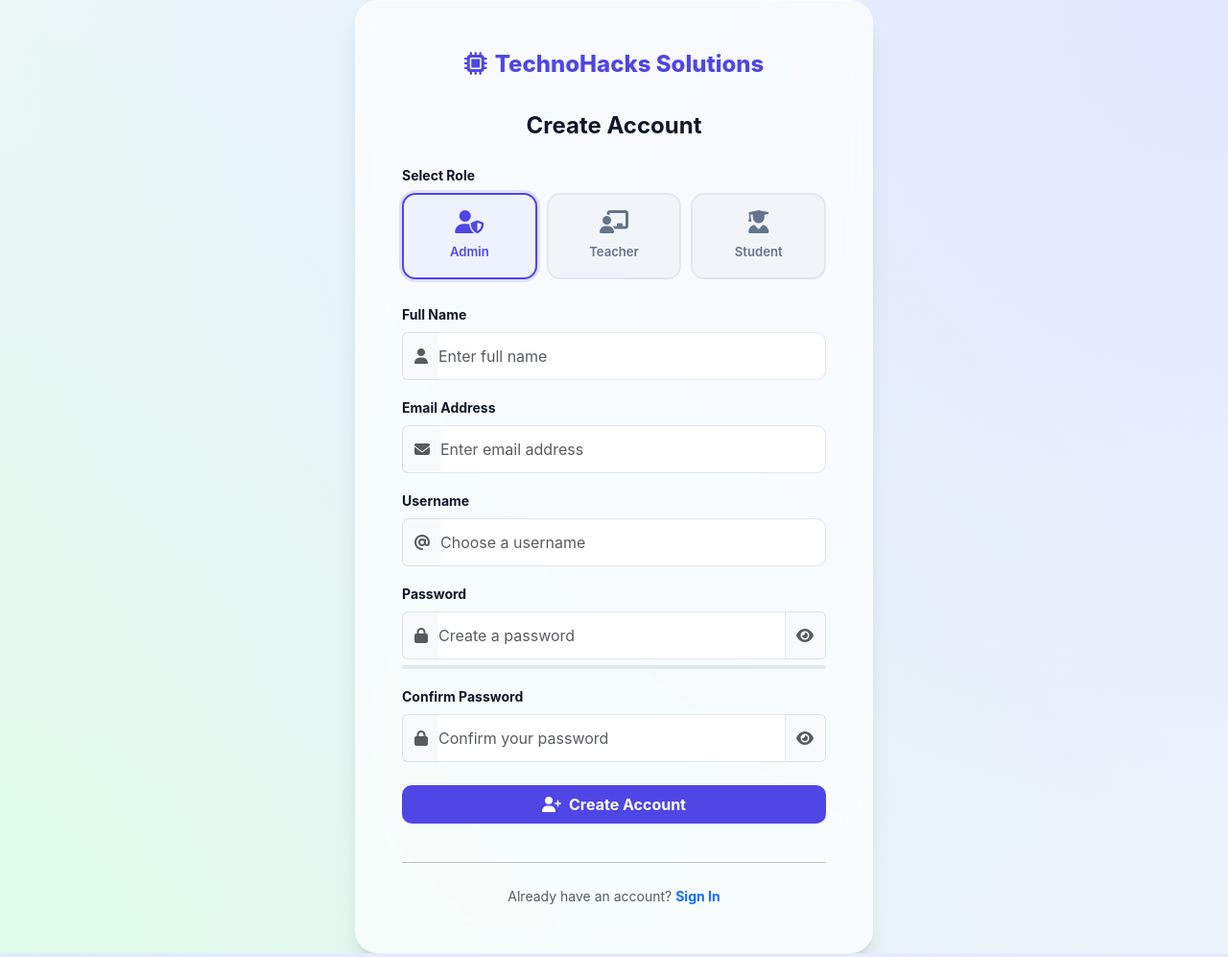
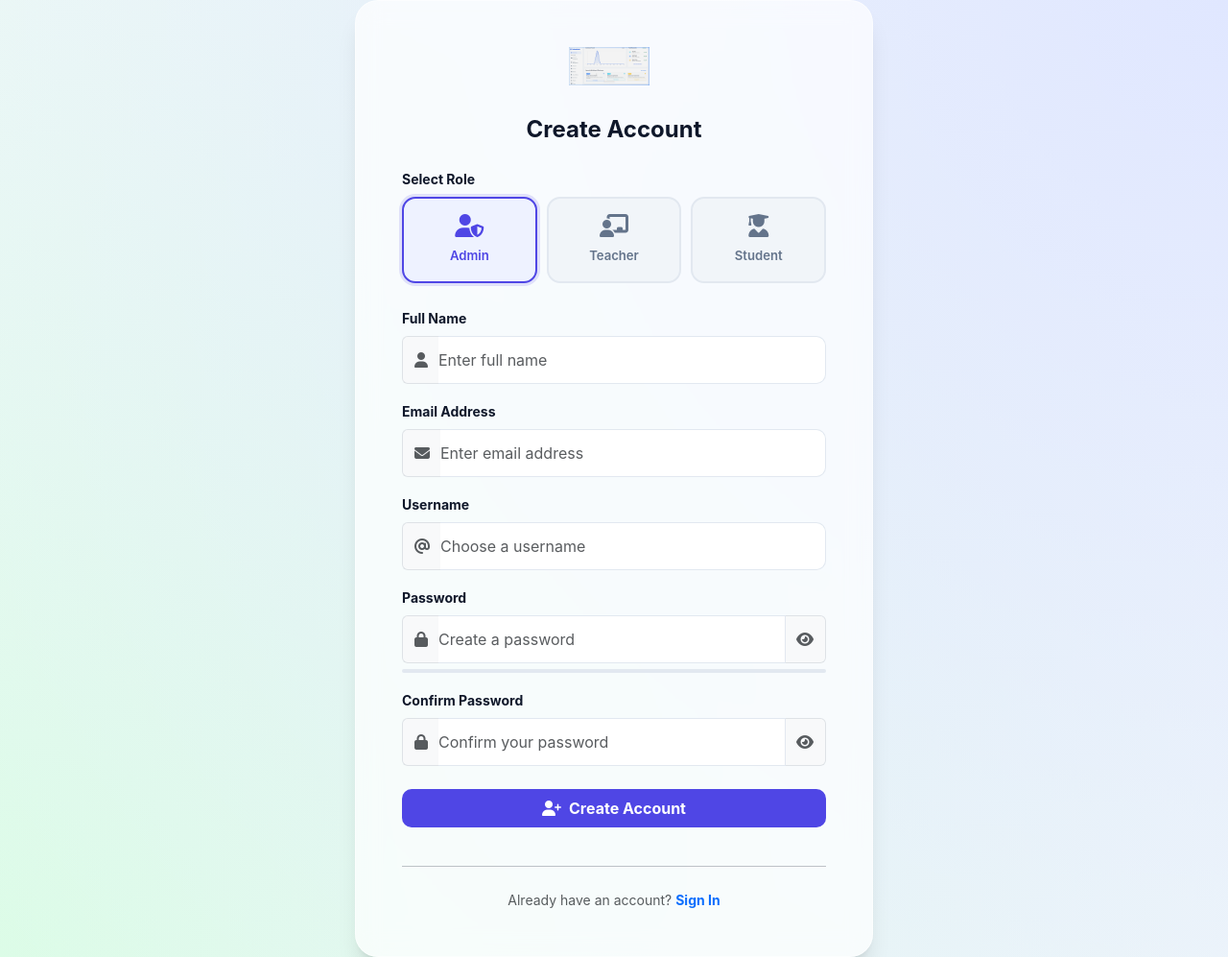
Before and after one commit to sarthakpanbude/Technohacks-Training-Mgmt, a PHP site: page /register.php in a window 1280 px wide. Shown: the whole page at 96% size. Run offline with PHP 8.4, Linux system fonts and the light colour scheme.

Commit message:
Update logo in register.php

```diff
--- a/register.php
+++ b/register.php
@@ -166,7 +166,7 @@ if ($_SERVER["REQUEST_METHOD"] == "POST") {
 
     <div class="auth-card animate-fade-in">
         <div class="auth-logo">
-            <i class="fas fa-microchip me-2"></i>TechnoHacks Solutions
+            <img src="assets/img/logo.png" alt="TechnoHacks Logo" style="height: 40px; margin-right: 10px;">
         </div>
         <h4 class="text-center mb-4" style="font-weight: 700;">Create Account</h4>
 
```
